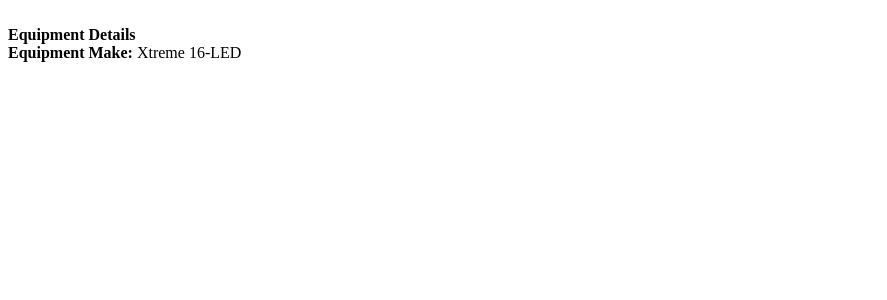
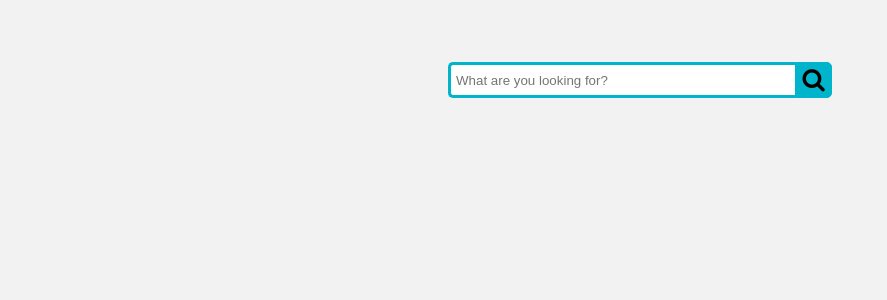
Before and after one commit to cmilton001/RentalManagement, a Django app: page /rental/details/2/ in a window 1280 px wide. Shown: the top 300 px of the page, without its empty margins (0-887 px from the left). Run offline with Django 3.2, Linux system fonts and the light colour scheme; data comes from the database, SQL or seed files in the repository.

Commit message:
updated html

```diff
--- a/rentalsite/templates/rentalsite/equipment_details.html
+++ b/rentalsite/templates/rentalsite/equipment_details.html
@@ -1,14 +1,63 @@
 <!DOCTYPE html>
+<html>
+<meta name="viewport" content="width=device-width, initial-scale=1">
+<link rel="stylesheet" href="https://cdnjs.cloudflare.com/ajax/libs/font-awesome/4.7.0/css/font-awesome.min.css">
+<style>
+@import url(https://fonts.googleapis.com/css?family=Open+Sans);
 
-<html>
-    <head>
-        <title>
-            First Web Page
-        </title>
-    </head>
+body{
+  background: #f2f2f2;
+  font-family: 'Open Sans', sans-serif;
+}
 
-    <body>
-    <br><b>Equipment Details</b></br>
-    <b> Equipment Make: </b>  {{ details.make }} <br>
+.search {
+  width: 100%;
+  position: relative;
+  display: flex;
+}
+
+.searchTerm {
+  width: 100%;
+  border: 3px solid #00B4CC;
+  border-right: none;
+  padding: 5px;
+  height: 20px;
+  border-radius: 5px 0 0 5px;
+  outline: none;
+  color: #9DBFAF;
+}
+
+.searchTerm:focus{
+  color: #00B4CC;
+}
+
+.searchButton {
+  width: 40px;
+  height: 36px;
+  border: 1px solid #00B4CC;
+  background: #00B4CC;
+  text-align: center;
+  color: ;
+  border-radius: 0 5px 5px 0;
+  cursor: pointer;
+  font-size: 20px;
+}
+
+/*Resize the wrap to see the search bar change!*/
+.wrap{
+  width: 30%;
+  position: absolute;
+  top: 10%;
+  left: 50%;
+  transform: translate(-50%, -50%);
+}</style>
+<div class="wrap">
+   <div class="search">
+      <input type="text" class="searchTerm" placeholder="What are you looking for?">
+      <button type="submit" class="searchButton">
+        <i style= "font-size:24px" class="fa">&#xf002;</i>
+     </button>
+   </div>
+</div>
     </body>
 </html>
```
Also changed, not shown: rentalsite/templates/rentalsite/list_modules_class_view.html (+18 -5 lines), rentalsite/templates/rentalsite/search.png (added).
